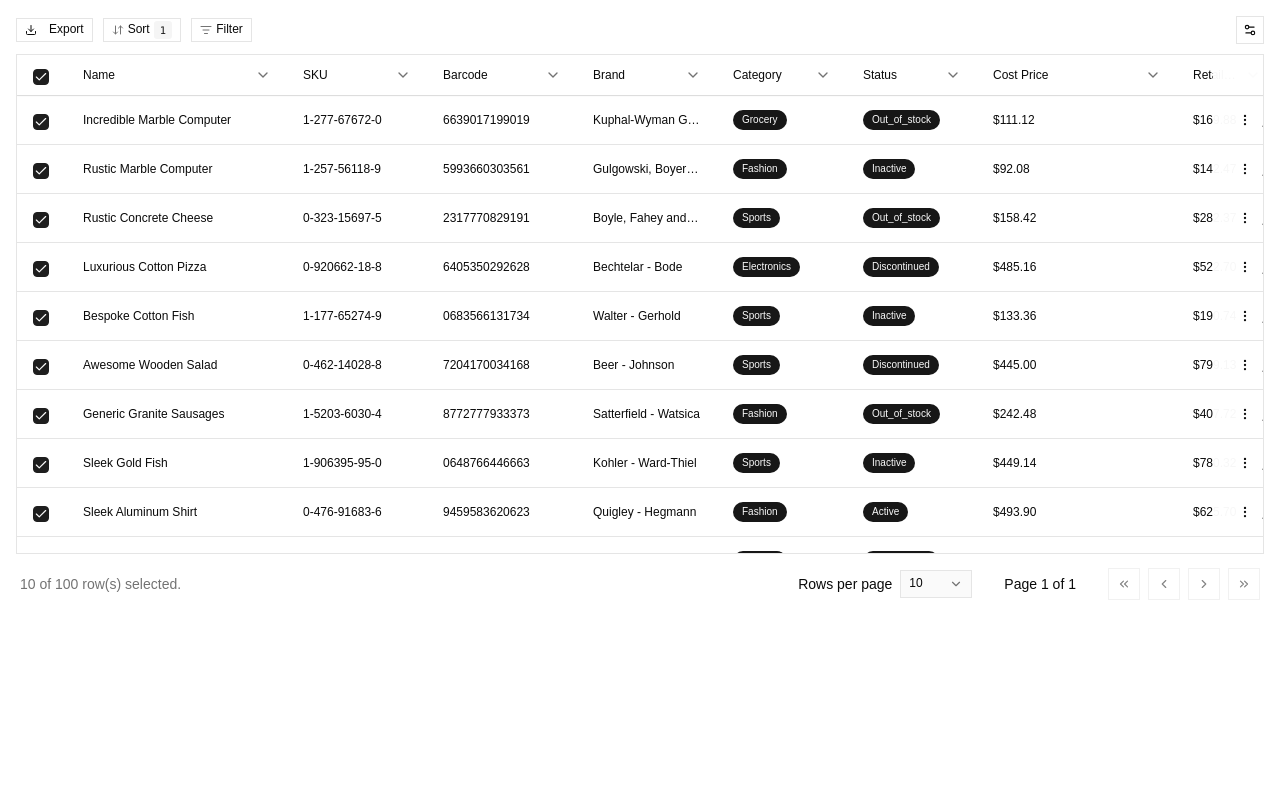
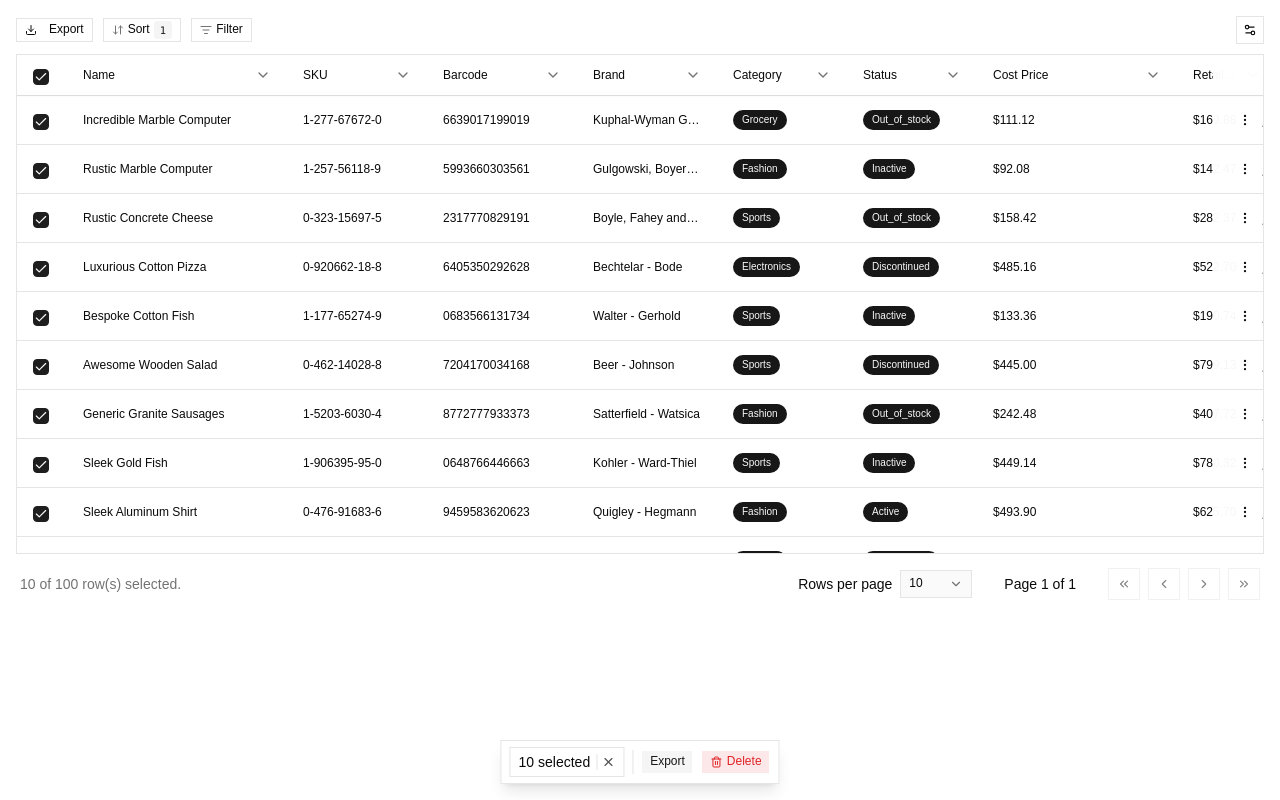
Before and after one commit to sahilverma-dev/advanced-react-data-table, a React (Vite) app: page / in a window 1280 px wide. Both pictures are taken after a click on the checkbox 41 px from the left and 76 px from the top of the page. Built offline with nearby package versions, Linux system fonts and the light colour scheme.

Commit message:
feat: implement and integrate product data table action bar with selection, export, and delete functionality

```diff
--- a/src/app/components/product-data-table-action-bar.tsx
+++ b/src/app/components/product-data-table-action-bar.tsx
@@ -1,12 +1,53 @@
 import type { Table } from "@tanstack/table-core";
 import type { Product } from "../types/product";
+
+import {
+  ActionBar,
+  ActionBarClose,
+  ActionBarGroup,
+  ActionBarItem,
+  ActionBarSelection,
+  ActionBarSeparator,
+} from "@/components/ui/action-bar";
+import React from "react";
+import { Trash2Icon, XIcon } from "lucide-react";
 
 interface ProductTableActionBarProps {
   table: Table<Product>;
 }
 
 const ProductTableActionBar = ({ table }: ProductTableActionBarProps) => {
-  return <div>ProductTableActionBar</div>;
+  const rows = table.getFilteredSelectedRowModel().rows;
+
+  const onOpenChange = React.useCallback(
+    (open: boolean) => {
+      if (!open) {
+        table.toggleAllRowsSelected(false);
+      }
+    },
+    [table]
+  );
+
+  return (
+    <ActionBar open={rows.length > 0} onOpenChange={onOpenChange}>
+      <ActionBarSelection>
+        <span className="font-medium">{rows.length}</span>
+        <span>selected</span>
+        <ActionBarSeparator />
+        <ActionBarClose>
+          <XIcon />
+        </ActionBarClose>
+      </ActionBarSelection>
+      <ActionBarSeparator />
+      <ActionBarGroup>
+        <ActionBarItem>Export</ActionBarItem>
+        <ActionBarItem variant="destructive">
+          <Trash2Icon />
+          Delete
+        </ActionBarItem>
+      </ActionBarGroup>
+    </ActionBar>
+  );
 };
 
 export default ProductTableActionBar;
--- a/src/app/components/product-data-table.tsx
+++ b/src/app/components/product-data-table.tsx
@@ -9,6 +9,7 @@ import { DataTableFilterList } from "@/components/data-table/data-table-filter-l
 
 import { DataTableExportOptions } from "@/components/data-table/data-table-export-options";
 import { DataTableViewOptions } from "@/components/data-table/data-table-view-options";
+import ProductTableActionBar from "./product-data-table-action-bar";
 
 const categories: ProductCategory[] = [
   "electronics",
@@ -133,7 +134,10 @@ const ProductDataTable = () => {
 
   return (
     <>
-      <DataTable table={table}>
+      <DataTable
+        table={table}
+        actionBar={<ProductTableActionBar table={table} />}
+      >
         <div className="flex items-center gap-2.5">
           <DataTableExportOptions table={table} />
           <DataTableSortList table={table} />
```
Also changed, not shown: 1 other file (tests, documents, lock files or other folders).
